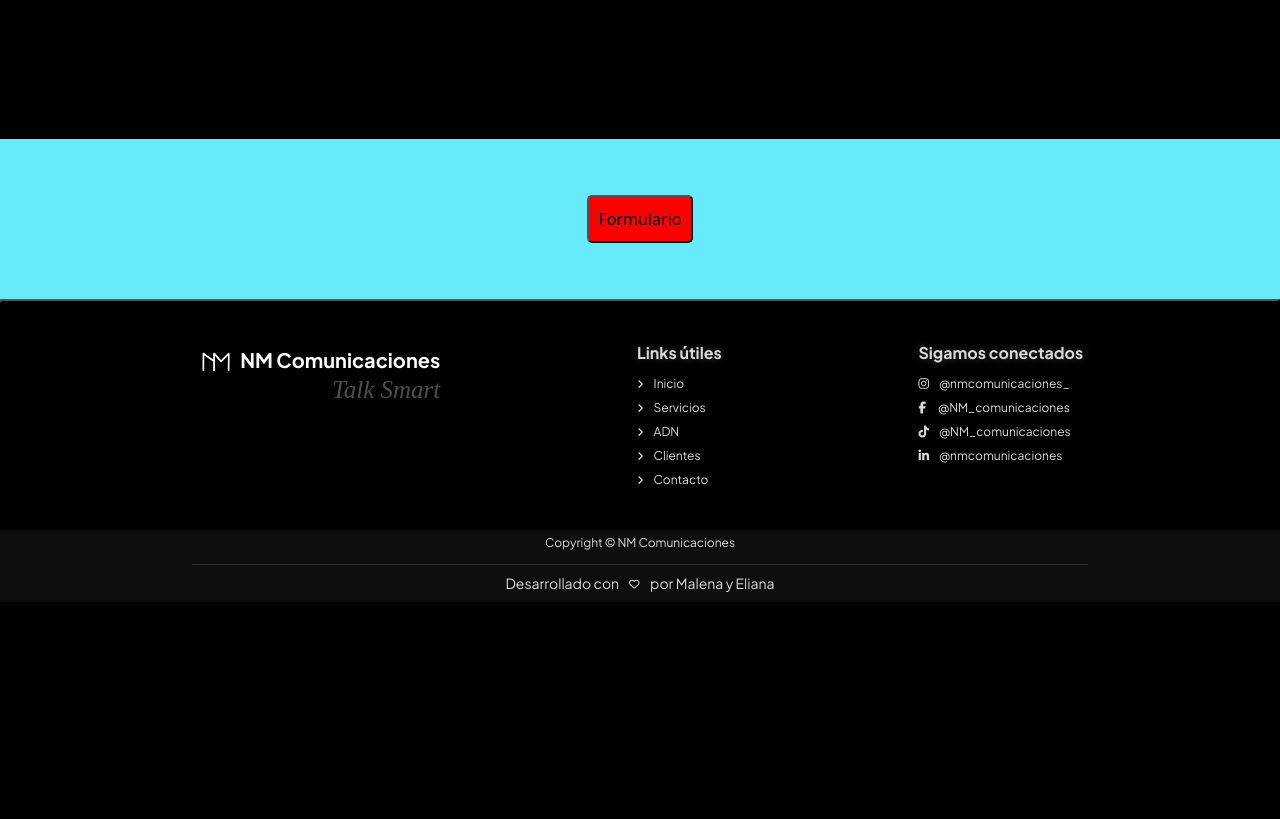
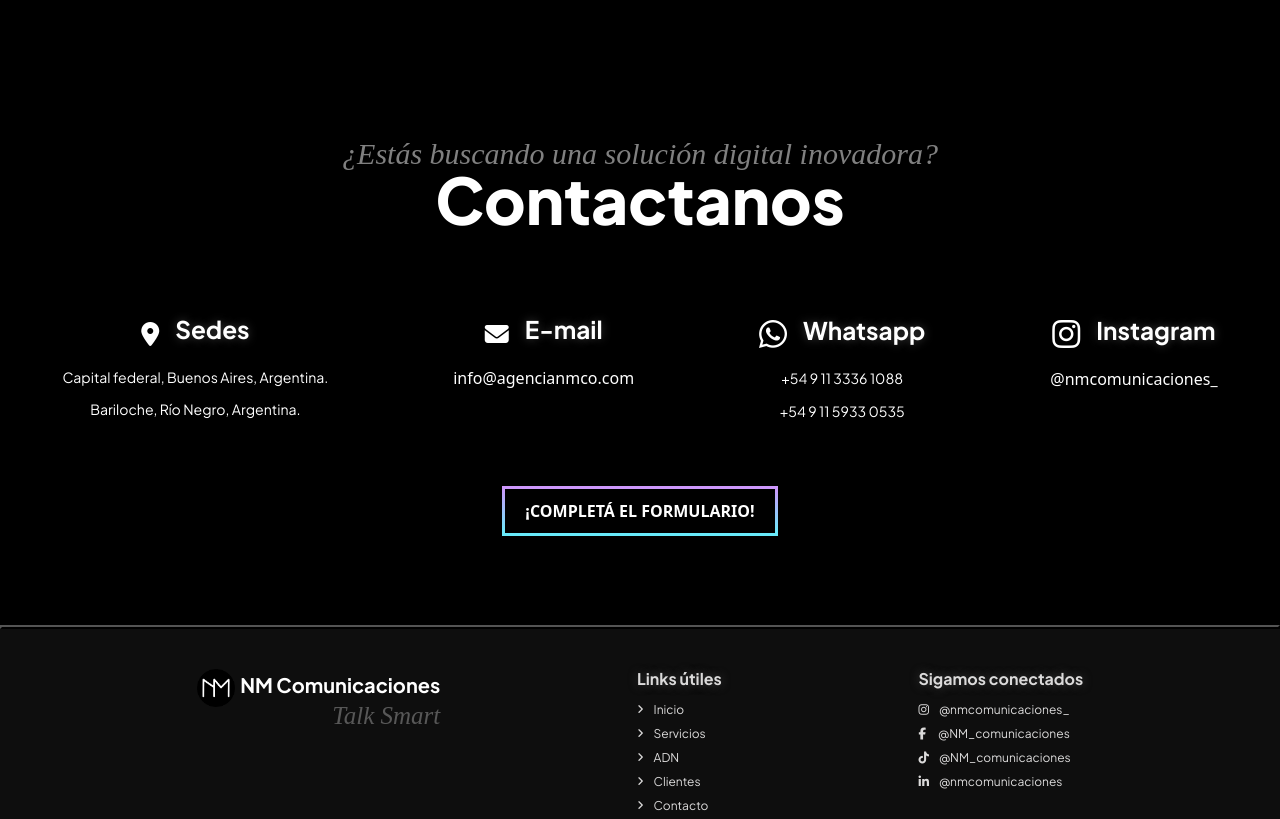
Before and after one commit to diazlopezmalena/agencia-de-comunicacion, a website: page index.html in a window 1280 px wide. Shown: the part 2773-3592 px from the top of the page. Before the commit the page ends 3375 px from the top, so only its background shows below. Drawn offline with nearby package versions, Linux system fonts and the light colour scheme.

Commit message:
Agrego sección contacto versión Escritorio

```diff
--- a/index.html
+++ b/index.html
@@ -325,57 +325,49 @@
                 </div>
             </div>
         </div>
-
-        <!--contacto
-
-        <div class="contacto">
-            <p class="titulo1">¿Estás buscando una solución digital inovadora?</p>
-            <h2 class="titulo2">¡Contactanos!</h2>
+        <!--Contacto-->
+        <section class="contacto" id="contacto">
+            <div class="contactoH">
+                <p>¿Estás buscando una solución digital inovadora?</p>
+                <h2>Contactanos</h2>
             </div>
-
-        <div class="contactoFlex">
-            //sedes
-            <div class="sede">
+            <div class="contactoVias">
+                <div class="contactoViasItem">
                     <div>
                         <i class="fa-solid fa-location-dot fa-xl me-3 mb-0"></i>
                         <h3>Sedes</h3>
                     </div>
-
                     <p>Capital federal, Buenos Aires, Argentina.</p>
                     <p>Bariloche, Río Negro, Argentina.</p>
-
                 </div>
-
-            //e-mail
-            <div class="email">
+                <div class="contactoViasItem">
                     <div>
                         <i class="fa-solid fa-envelope fa-xl me-3 mb-0"></i>
                         <h3>E-mail</h3>
                     </div>
-
-                <p>info@agencianmco.com</p>
+                    <a href="mailto:info@agencianmco.com">info@agencianmco.com</a>
                 </div>
-
-            //whatsapp
-            <div class="whatsapp">
+                <div class="contactoViasItem">
                     <div>
-                    <i class="fa-brands fa-whatsapp fa-xl me-3 mb-0"></i>
+                        <i class="fa-brands fa-whatsapp fa-2xl me-3 mb-0"></i>
                         <h3>Whatsapp</h3>
                     </div>
                     <p><a href="https://api.whatsapp.com/send?phone=5491133361088&text=%C2%A1Hola%20NM%20Comunicaciones!%20Quiero%20saber%20acerca%20de%20"
-                        class="a1">+54
-                        9
-                        11 3336 1088</a></p>
+                            class="a1">+54 9 11 3336 1088</a></p>
                     <p><a href="https://api.whatsapp.com/send?phone=5491159330535&text=%C2%A1Hola%20NM%20Comunicaciones!%20Quiero%20saber%20acerca%20de%20"
-                        class="a2">+54
-                        9
-                        11 5933 0535</a></p>
+                            class="a2">+54 9 11 5933 0535</a></p>
                 </div>
-
-        </div>-->
-        <div class="contactoBotonFormulario" id="contacto">
-            <button id="btn">Formulario</button>
+                <div class="contactoViasItem">
+                    <div>
+                        <i class="fa-brands fa-instagram fa-2xl me-3 mb-0"></i>
+                        <h3>Instagram</h3>
                     </div>
+                    <a href="https://www.instagram.com/nmcomunicaciones_/" class="a3" target="_blank">@nmcomunicaciones_</a>
+                </div>
+            </div>
+            <button class="btn" id="btn">¡Completá el Formulario!</button>
+        </section>
+        <!--Contacto: pop-up formulario-->
         <div class="formulario" id="form">
             <div class="formularioForm">
                 <div class="formularioFormCerrar">
--- a/scss/components/_buttons.scss
+++ b/scss/components/_buttons.scss
@@ -10,3 +10,20 @@
 .whatsappfijo:hover {
     color: #25D366;
 }
+
+.contacto {
+    .btn {
+        color: #fff;
+        border: 3px solid;
+        text-transform: uppercase;
+        font-weight: 700;
+        border-image: linear-gradient(to bottom, #CE97FB, #67EBFA 100%) 1;
+        padding: 10px 20px;
+
+        &:hover{
+            transform: scale(1.1);
+            border-image: linear-gradient(to bottom, #67EBFA, #CE97FB 100%) 1;
+            transition: 1s;
+        }
+    }
+}
--- a/scss/components/_carousel.scss
+++ b/scss/components/_carousel.scss
@@ -6,16 +6,17 @@
     width: 100%;
     display: flex;
     justify-content: center;
-    margin: 2vw 0vw 8vw 0vw;
+    margin: 2vw 0vw 5vw 0vw;
+
+    h2 {
+        margin-bottom: 60px;
+    }
+
+    .container {
+        min-width: 100%;
+    }
 }
 
-.clients h2 {
-    margin-bottom: 60px;
-}
-
-.clients .container {
-    min-width: 100%;
-}
 .slick-slide {
     margin: 0px 20px;
     width: 100%;
--- a/scss/components/_mediaQueries.scss
+++ b/scss/components/_mediaQueries.scss
@@ -231,6 +231,11 @@
             margin-bottom: 40px;
         }
 
+
+        .contacto {
+            display: none;
+        }
+
         .formulario .formularioForm {
             max-width: 90%;
         }
--- a/scss/layout/_footer.scss
+++ b/scss/layout/_footer.scss
@@ -7,6 +7,7 @@
     width: 100%;
     padding: 5vh 0 5vh 0;
     font-family: $font-principal;
+    background-color: rgb(14, 14, 14);;
 
     .divFooter1 {
         a {
--- a/scss/layout/_grid.scss
+++ b/scss/layout/_grid.scss
@@ -5,7 +5,7 @@
     width: 100%;
     display: grid;
     grid-template-columns: 100%;
-    grid-template-rows: 95vh auto 100vh auto 20vh;
+    grid-template-rows: 95vh auto 100vh auto auto;
     grid-template-areas: "presentacion"
                          "servicios"
                          "adn"
@@ -493,57 +493,42 @@
     /** Clientes: en partial _carousel **/
 
     /** Contacto **/
-
-    .contactoBotonFormulario {
+    .contacto {
         grid-area: contacto;
-        background-color: #67EBFA;
-        height: 100%;
-        width: 100%;
         display: flex;
+        flex-direction: column;
         justify-content: center;
         align-items: center;
+        padding: 30px 0px 89px 0px;
 
-        button {
-            padding: 10px;
-            background-color: red;
-            border-radius: 5px;
-        }
+        .contactoH {
+            text-align: center;
+
+            p {
+                font-family: $font-secundaria;
+                color: $color-principal;
+                opacity: 0.5;
+                font-size: 30px;
+                font-style: italic;
+                margin-bottom: -15px;
             }
 
         }
 
-    /*.contacto{
+        .contactoVias {
+            margin: 70px 0px 50px 0px;
             display: flex;
-        flex-direction: column;
-        justify-content: center;
-        align-items: center;
-        background: #000;
+            justify-content: space-around;
+            align-items: flex-start;
+            width: 100%;
 
-        .titulo1{
-            font-family: 'Times New Roman', Times, serif;
-            color: rgba(255, 255, 255, 0.605);
-            font-size: 40px;
-            font-style: italic;
-            margin-bottom: -35px;
-            margin-left: -15px;
-        }
-
-        .titulo2{
-            margin-top: 3vh;
-            font-size: 65px;
-        }
-    }
-
-    .contactoFlex{
-        background-color: #000;
-
-        .sede, .email, .whatsapp{
+            .contactoViasItem {
                 display: flex;
                 flex-direction: column;
                 justify-content: start;
                 align-items: center;
 
-            div{
+                div {
                     display: flex;
                     flex-direction: row;
                     justify-content: center;
@@ -551,13 +536,12 @@
                     margin-bottom: 2vh;
                 }
 
-            p, h3, i{
-                color: #fff;
+                p, h3, i, a {
+                    color: $color-principal;
                     line-height: 1.2;
 
                     .a1{
-                    text-decoration: none;
-                    color: #fff;
+                        color: $color-principal;
                         transition: 1s;
 
                         &:hover{
@@ -566,16 +550,23 @@
                     }
 
                     .a2{
-                    text-decoration: none;
-                    color: #fff;
-                    transition: 1s;
+                        @extend .a1;
 
                         &:hover{
                             color: #9BFBE1;
                         }
                     }
+
+                    .a3{
+                        @extend .a1;
+
+                        &:hover{
+                            color: #FAA990;
+                        }
                     }
                 }
             }
 
-}*/
+        }
+    }
+}
```
Also changed, not shown: CSS/style.css. Lines whose indentation alone changed are shown as unchanged.
